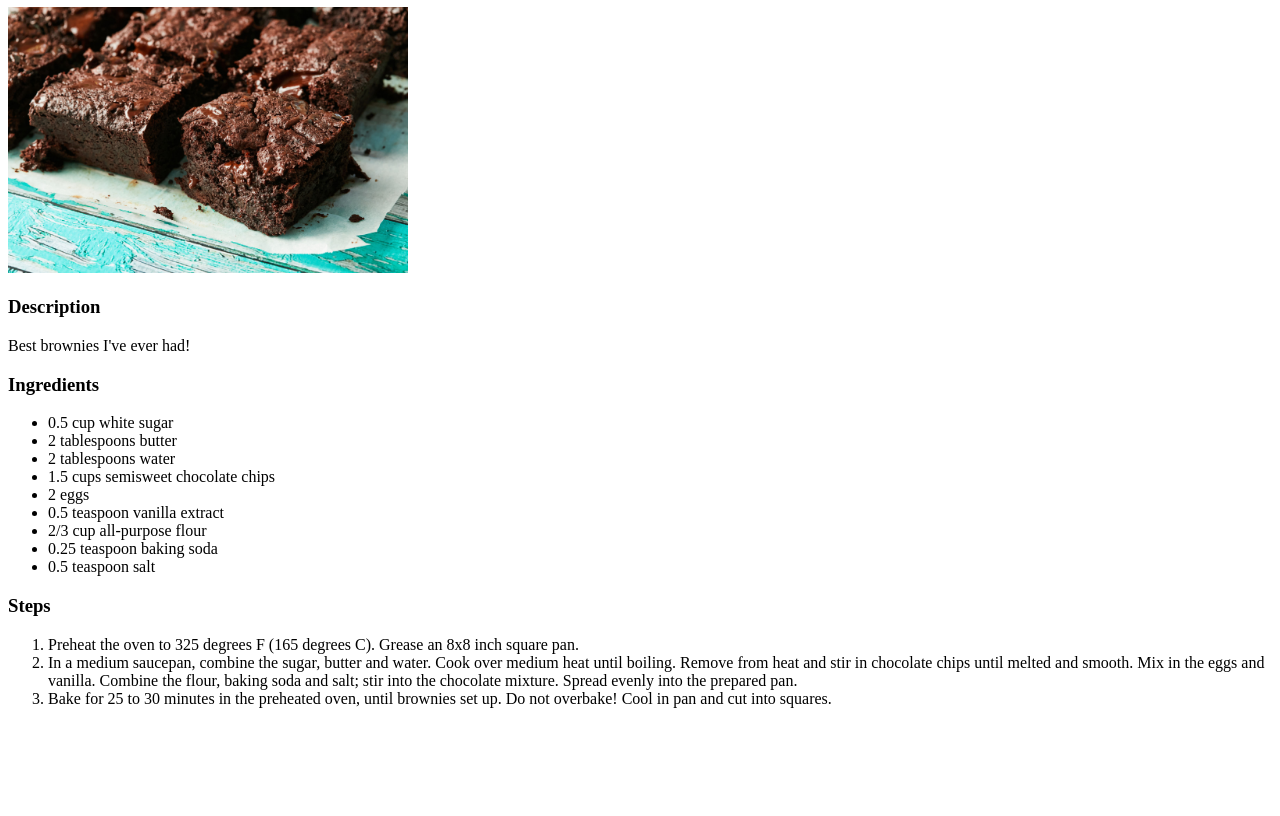
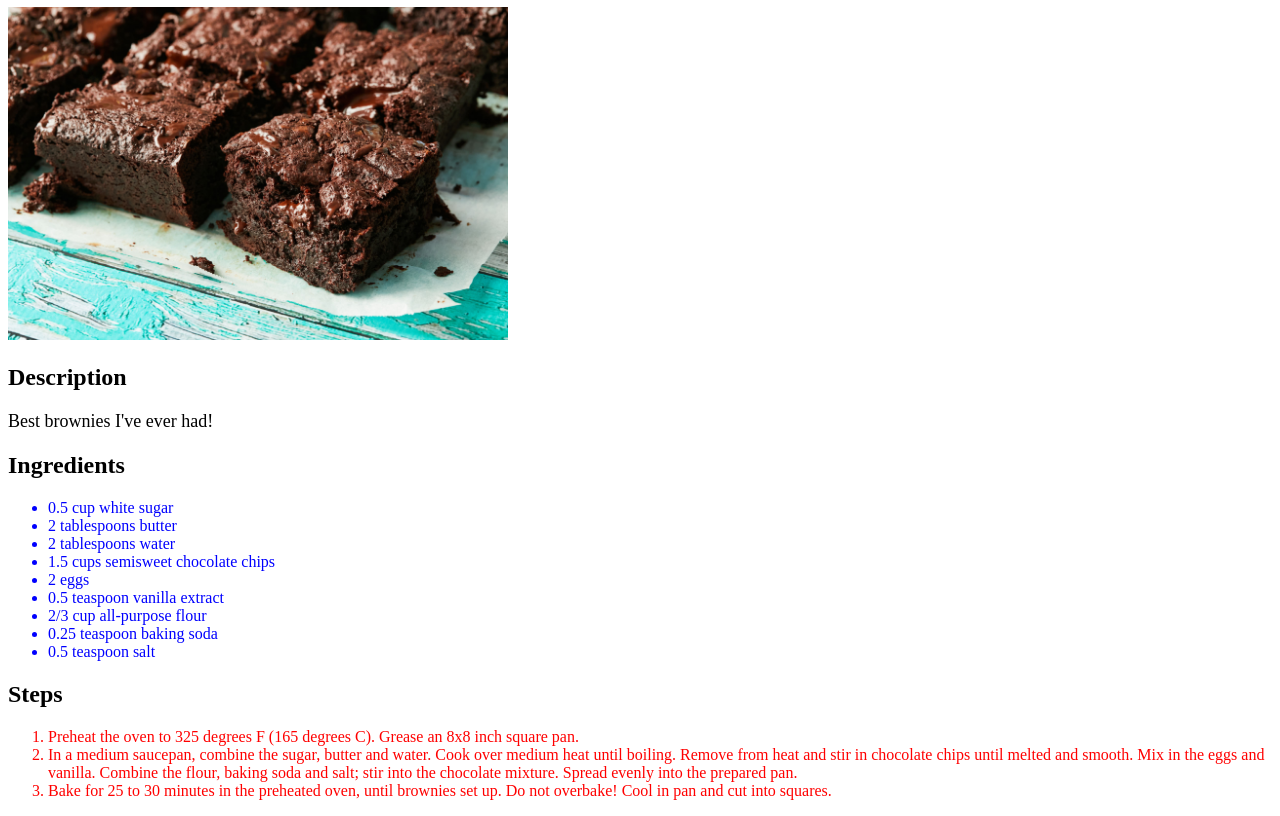
Before and after one commit to RyanKenna/odin-recipes, a plain HTML site: page recipes/brownie.html in a window 1280 px wide. Shown: the part 73-889 px from the top of the page. Before the commit the page ends 800 px from the top, so only its background shows below. Drawn offline with Linux system fonts and the light colour scheme.

Commit message:
Added a bit of styling with CSS fundamental knowledge

```diff
--- a/recipes/brownie.html
+++ b/recipes/brownie.html
@@ -3,13 +3,14 @@
     <head>
         <title>Brownies Recipe</title>
         <meta charset = "utf-8">
+        <link rel="stylesheet" href="../style.css">
     </head>
     <body>
         <h1>Brownies Recipe</h1>
-        <img src="../img/brownies.jpg" width="400" alt="Brownies">
-        <h3>Description</h3>
+        <img src="../img/brownies.jpg" alt="Brownies">
+        <h2>Description</h2>
         <p>Best brownies I've ever had!</p>
-        <h3>Ingredients</h3>
+        <h2>Ingredients</h2>
         <ul>
             <li>0.5 cup white sugar</li>
             <li>2 tablespoons butter</li>
@@ -21,7 +22,7 @@
             <li>0.25 teaspoon baking soda</li>
             <li>0.5 teaspoon salt</li>
         </ul>
-        <h3>Steps</h3>
+        <h2>Steps</h2>
         <ol>
             <li>Preheat the oven to 325 degrees F (165 degrees C). Grease an 8x8 inch square
                 pan.</li>
--- /dev/null
+++ b/style.css
@@ -0,0 +1,26 @@
+h1 {
+    text-align: center;
+}
+
+a {
+    color: black;
+    font-size: 32px;
+    font-family: Arial, Helvetica, sans-serif;
+}
+
+img {
+    width: 500px;
+    height: auto;
+}
+
+p {
+    font-size: 18px;
+}
+
+ol {
+    color: red;
+}
+
+ul {
+    color: blue;
+}
```
Also changed, not shown: index.html (+1 -0 lines), recipes/fifteens.html (+5 -4 lines), recipes/lasagna.html (+5 -4 lines).
